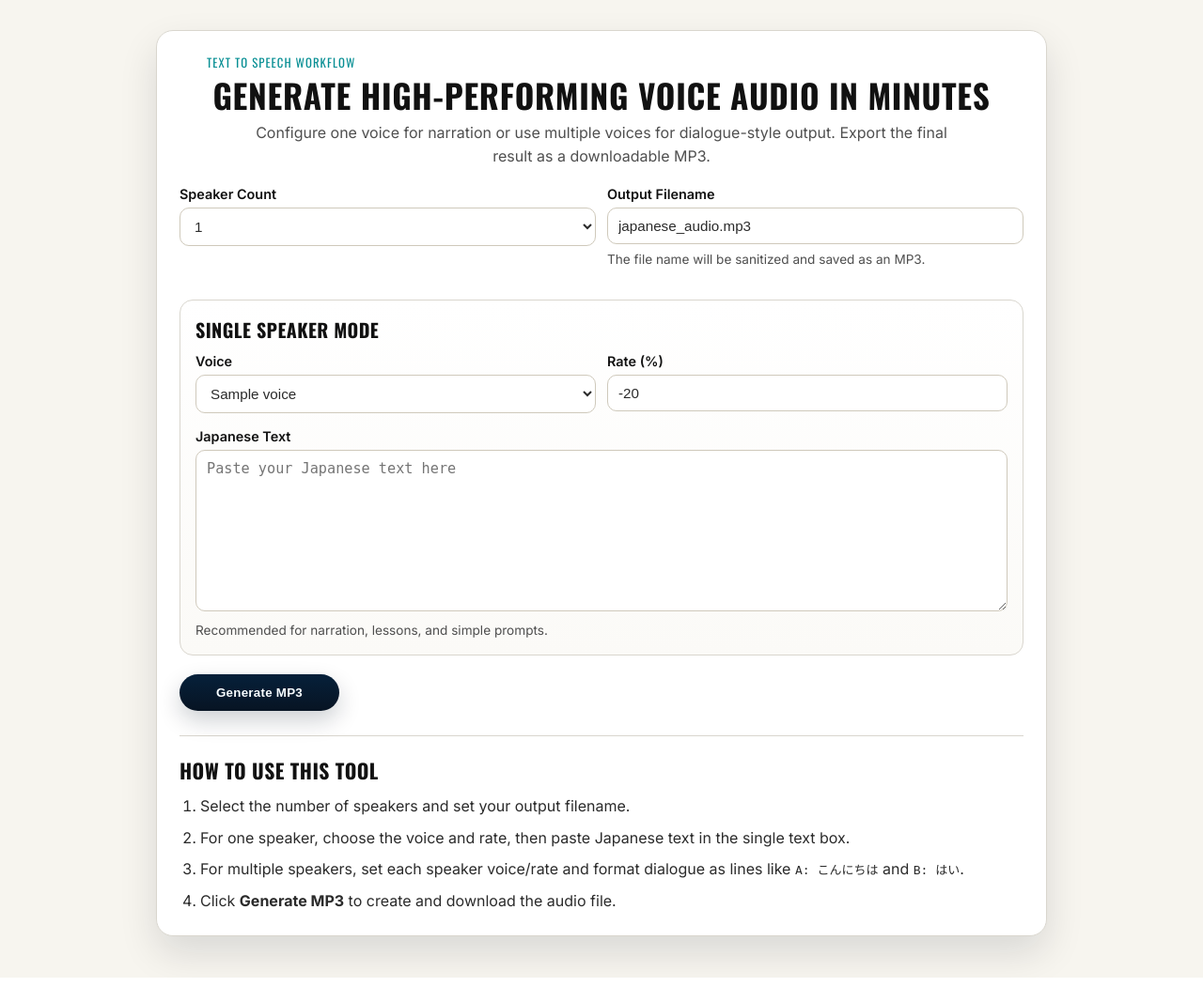
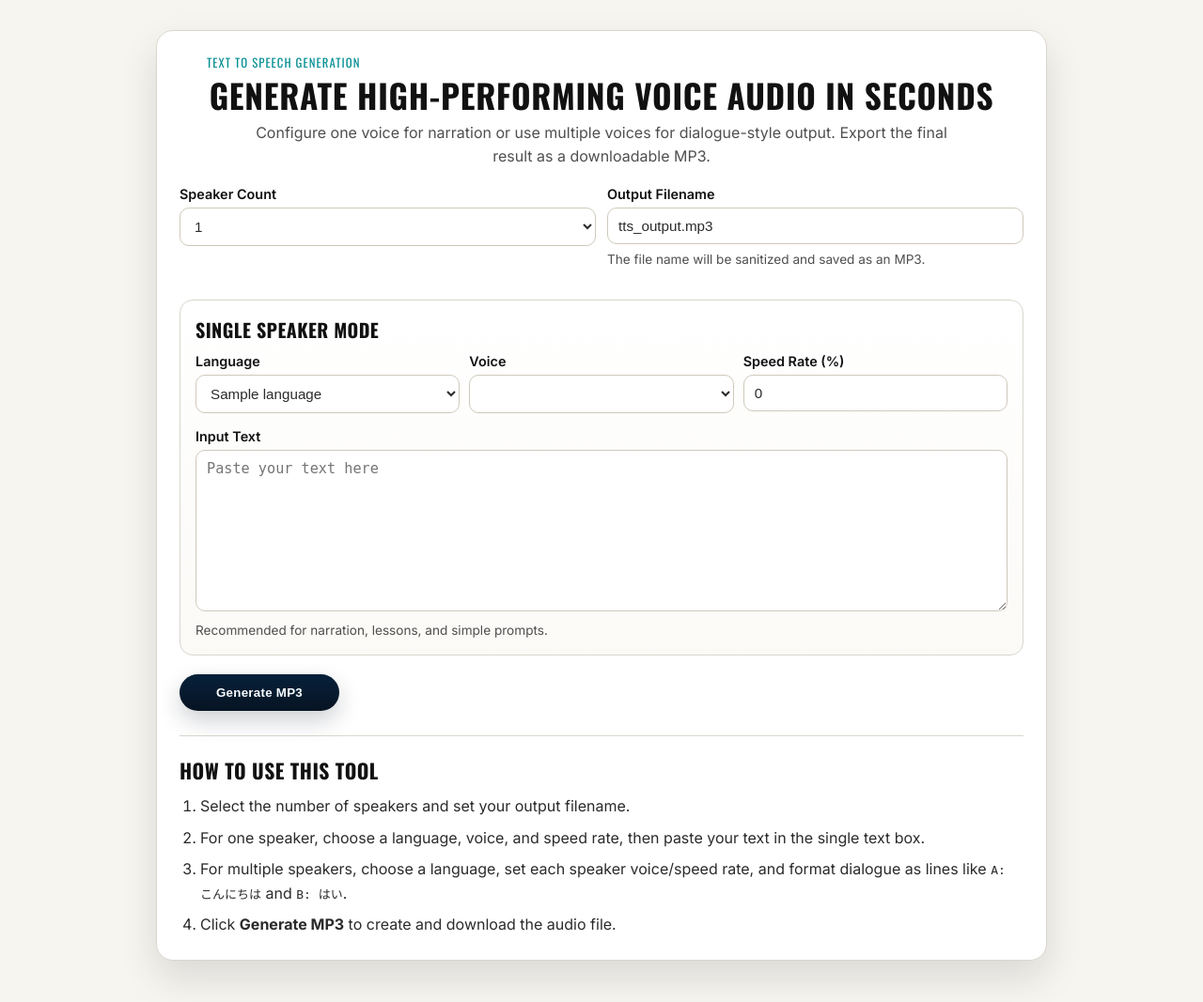
Before and after one commit to gmskazi/text-to-speech, a Flask app: template app/templates/index.html in a window 1280 px wide. Shown: the whole page at 94% size. Before the commit the page ends 1041 px from the top, so only its background shows below. Run offline with Flask 3, Linux system fonts and the light colour scheme; the template is opened without the code that fills it: most values are stand-ins (such as "Sample title", 1, 10 or a date in 2020); lists and menus that the app fills with data are empty.

Commit message:
Adding multi language support and cleaning up the UI

```diff
--- a/app/templates/index.html
+++ b/app/templates/index.html
@@ -201,6 +201,12 @@
       grid-template-columns: repeat(4, minmax(0, 1fr));
     }
 
+    .triple-grid {
+      display: grid;
+      gap: 10px;
+      grid-template-columns: repeat(3, minmax(0, 1fr));
+    }
+
     .speaker-settings {
       border: 1px dashed #d5d1c6;
       background: #ffffff;
@@ -273,6 +279,7 @@
       }
 
       .grid,
+      .triple-grid,
       .row {
         grid-template-columns: 1fr;
       }
@@ -283,10 +290,70 @@
     }
   </style>
   <script>
+    const VOICES_BY_LANGUAGE = {{ voices_by_language | tojson }};
+
+    function populateVoiceSelect(selectElement, languageCode, preferredValue = null) {
+      const voices = VOICES_BY_LANGUAGE[languageCode] || VOICES_BY_LANGUAGE["ja-JP"] || {};
+      const options = Object.entries(voices);
+      const fallbackValue = options.length > 0 ? options[0][1] : "";
+      const selectedValue = preferredValue || selectElement.value || fallbackValue;
+
+      selectElement.innerHTML = "";
+      options.forEach(([label, value]) => {
+        const option = document.createElement("option");
+        option.value = value;
+        option.textContent = label;
+        if (value === selectedValue) {
+          option.selected = true;
+        }
+        selectElement.appendChild(option);
+      });
+
+      const hasSelected = options.some(([, value]) => value === selectedValue);
+      if (!hasSelected && fallbackValue) {
+        selectElement.value = fallbackValue;
+      }
+    }
+
+    function updateSingleLanguageVoices() {
+      const language = document.getElementById("single_language").value;
+      const voiceSelect = document.getElementById("single_voice");
+      populateVoiceSelect(voiceSelect, language);
+    }
+
+    function updateDialogueLanguageVoices() {
+      const language = document.getElementById("dialogue_language").value;
+      document.querySelectorAll(".speaker-settings select").forEach((selectElement) => {
+        populateVoiceSelect(selectElement, language);
+      });
+    }
+
+    function syncLanguageAcrossModes(languageCode) {
+      const singleLanguage = document.getElementById("single_language");
+      const dialogueLanguage = document.getElementById("dialogue_language");
+
+      if (singleLanguage.value !== languageCode) {
+        singleLanguage.value = languageCode;
+      }
+      if (dialogueLanguage.value !== languageCode) {
+        dialogueLanguage.value = languageCode;
+      }
+
+      updateSingleLanguageVoices();
+      updateDialogueLanguageVoices();
+    }
+
+    function handleLanguageChange(sourceId) {
+      const source = document.getElementById(sourceId);
+      syncLanguageAcrossModes(source.value);
+    }
+
     function toggleMode() {
       const count = parseInt(document.getElementById("speaker_count").value, 10);
       const single = document.getElementById("single_mode");
       const multi = document.getElementById("multi_mode");
+      const activeLanguage = document.getElementById("single_language").value;
+
       single.style.display = count === 1 ? "block" : "none";
       multi.style.display = count === 1 ? "none" : "block";
       document.querySelectorAll(".speaker-settings").forEach((el) => {
@@ -294,16 +361,22 @@
         const idx = speaker.charCodeAt(0) - "A".charCodeAt(0) + 1;
         el.style.display = idx <= count ? "block" : "none";
       });
+
+      syncLanguageAcrossModes(activeLanguage);
     }
-    window.addEventListener("DOMContentLoaded", toggleMode);
+
+    window.addEventListener("DOMContentLoaded", () => {
+      syncLanguageAcrossModes(document.getElementById("single_language").value);
+      toggleMode();
+    });
   </script>
 </head>
 <body>
   <div class="container">
     <div class="card">
       <div class="intro">
-        <p class="section-kicker">Text To Speech Workflow</p>
-        <h2>Generate high-performing voice audio in minutes</h2>
+        <p class="section-kicker">Text to speech generation</p>
+        <h2>Generate high-performing voice audio in seconds</h2>
         <p class="description">
           Configure one voice for narration or use multiple voices for dialogue-style
           output. Export the final result as a downloadable MP3.
@@ -327,7 +400,7 @@
           </div>
           <div>
             <label for="output_name">Output Filename</label>
-            <input id="output_name" name="output_name" value="japanese_audio.mp3">
+            <input id="output_name" name="output_name" value="tts_output.mp3">
             <p class="hint">The file name will be sanitized and saved as an MP3.</p>
           </div>
         </div>
@@ -335,7 +408,15 @@
         <div class="mode-wrapper">
           <div id="single_mode" class="mode-card section">
             <h3 class="mode-title">Single Speaker Mode</h3>
-          <div class="grid">
+          <div class="triple-grid">
+            <div>
+              <label for="single_language">Language</label>
+              <select id="single_language" name="single_language" onchange="handleLanguageChange('single_language')">
+                {% for code, label in languages.items() %}
+                  <option value="{{ code }}" {% if code == single_default_language %}selected{% endif %}>{{ label }}</option>
+                {% endfor %}
+              </select>
+            </div>
             <div>
               <label for="single_voice">Voice</label>
               <select id="single_voice" name="single_voice">
@@ -345,19 +426,33 @@
               </select>
             </div>
             <div>
-              <label for="single_rate">Rate (%)</label>
-              <input type="number" id="single_rate" name="single_rate" value="-20" min="-80" max="80" step="5">
+              <label for="single_rate">Speed Rate (%)</label>
+              <input type="number" id="single_rate" name="single_rate" value="0" min="-80" max="80" step="5">
             </div>
           </div>
           <div class="section">
-            <label for="single_text">Japanese Text</label>
-            <textarea id="single_text" name="single_text" placeholder="Paste your Japanese text here"></textarea>
+            <label for="single_text">Input Text</label>
+            <textarea id="single_text" name="single_text" placeholder="Paste your text here"></textarea>
             <p class="hint">Recommended for narration, lessons, and simple prompts.</p>
           </div>
           </div>
 
           <div id="multi_mode" class="mode-card section">
             <h3 class="mode-title">Multi Speaker Dialogue Mode</h3>
+          <div class="grid">
+            <div>
+              <label for="dialogue_language">Language</label>
+              <select id="dialogue_language" name="dialogue_language" onchange="handleLanguageChange('dialogue_language')">
+                {% for code, label in languages.items() %}
+                  <option value="{{ code }}" {% if code == dialogue_default_language %}selected{% endif %}>{{ label }}</option>
+                {% endfor %}
+              </select>
+            </div>
+            <div>
+              <label>&nbsp;</label>
+              <p class="hint">Speaker voice menus will update based on selected language.</p>
+            </div>
+          </div>
           <div class="row">
             {% for speaker in ['A', 'B', 'C', 'D'] %}
               <div class="speaker-settings" data-speaker="{{ speaker }}">
@@ -367,8 +462,8 @@
                     <option value="{{ value }}">{{ label }}</option>
                   {% endfor %}
                 </select>
-                <label>Speaker {{ speaker }} Rate (%)</label>
-                <input type="number" name="rate_{{ speaker }}" value="-20" min="-80" max="80" step="5">
+                <label>Speaker {{ speaker }} Speed Rate (%)</label>
+                <input type="number" name="rate_{{ speaker }}" value="0" min="-80" max="80" step="5">
               </div>
             {% endfor %}
           </div>
@@ -390,12 +485,13 @@
         <ol class="howto-list">
           <li>Select the number of speakers and set your output filename.</li>
           <li>
-            For one speaker, choose the voice and rate, then paste Japanese text in
-            the single text box.
+            For one speaker, choose a language, voice, and speed rate, then paste your
+            text in the single text box.
           </li>
           <li>
-            For multiple speakers, set each speaker voice/rate and format dialogue as
-            lines like <code>A: こんにちは</code> and <code>B: はい</code>.
+            For multiple speakers, choose a language, set each speaker voice/speed
+            rate, and format dialogue as lines like <code>A: こんにちは</code> and
+            <code>B: はい</code>.
           </li>
           <li>Click <strong>Generate MP3</strong> to create and download the audio file.</li>
         </ol>
--- a/app/utils/file_utils.py
+++ b/app/utils/file_utils.py
@@ -4,7 +4,7 @@ from pathlib import Path
 
 
 def ensure_mp3_name(name: str) -> str:
-    safe_name = (name or "japanese_audio.mp3").strip()
+    safe_name = (name or "tts_output.mp3").strip()
     if not safe_name.lower().endswith(".mp3"):
         safe_name += ".mp3"
     return Path(safe_name).name
--- a/app/utils/text_utils.py
+++ b/app/utils/text_utils.py
@@ -14,12 +14,12 @@ class DialogueLine(TypedDict):
 
 def to_rate_str(value: str | int | float | None) -> str:
     if value is None:
-        rate = -20
+        rate = 0
     else:
         try:
             rate = int(value)
         except (TypeError, ValueError):
-            rate = -20
+            rate = 0
     rate = max(-80, min(80, rate))
     return f"{rate:+d}%"
 
```
Also changed, not shown: app/api/routes_tts.py (+18 -1 lines), app/config.py (+77 -10 lines), app/main.py (+46 -11 lines), app/models/tts_models.py (+4 -4 lines), docs/api-contract.md (+22 -4 lines), tests/test_api.py (+20 -0 lines), tests/test_text_utils.py (+2 -2 lines), README.md.
